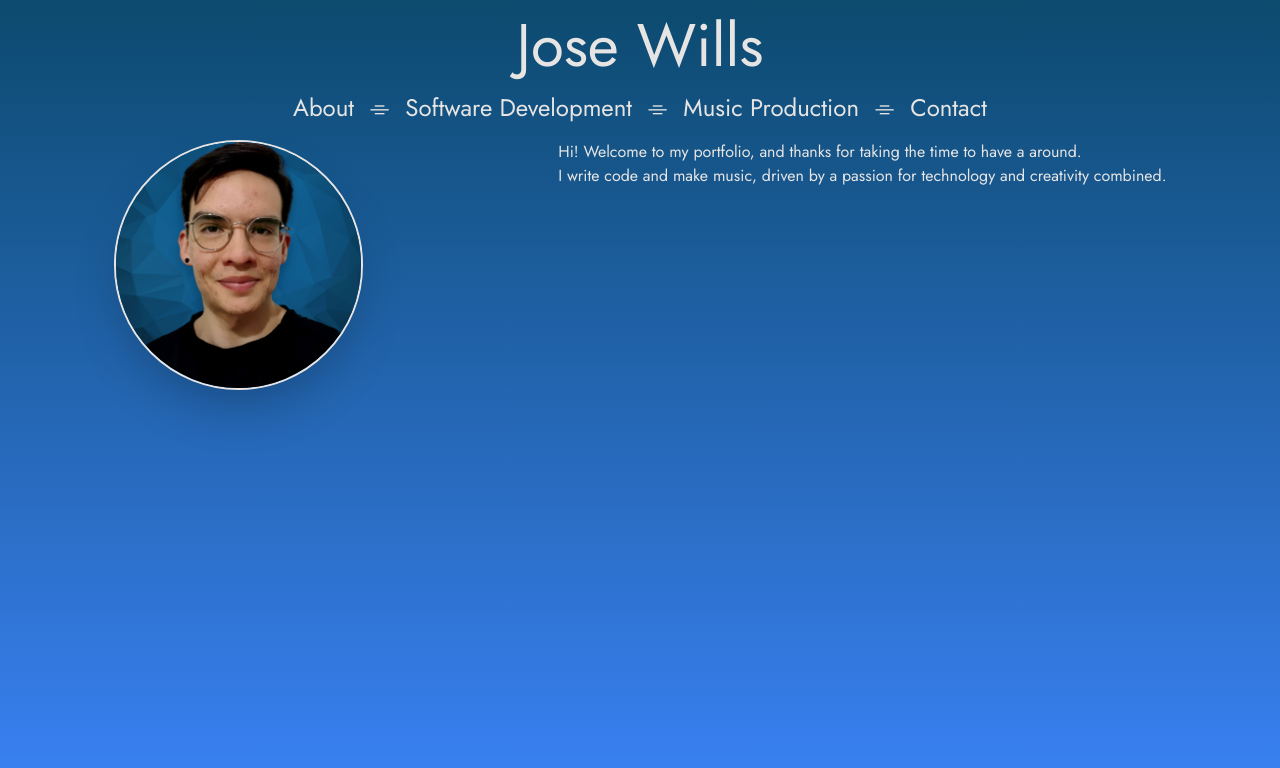
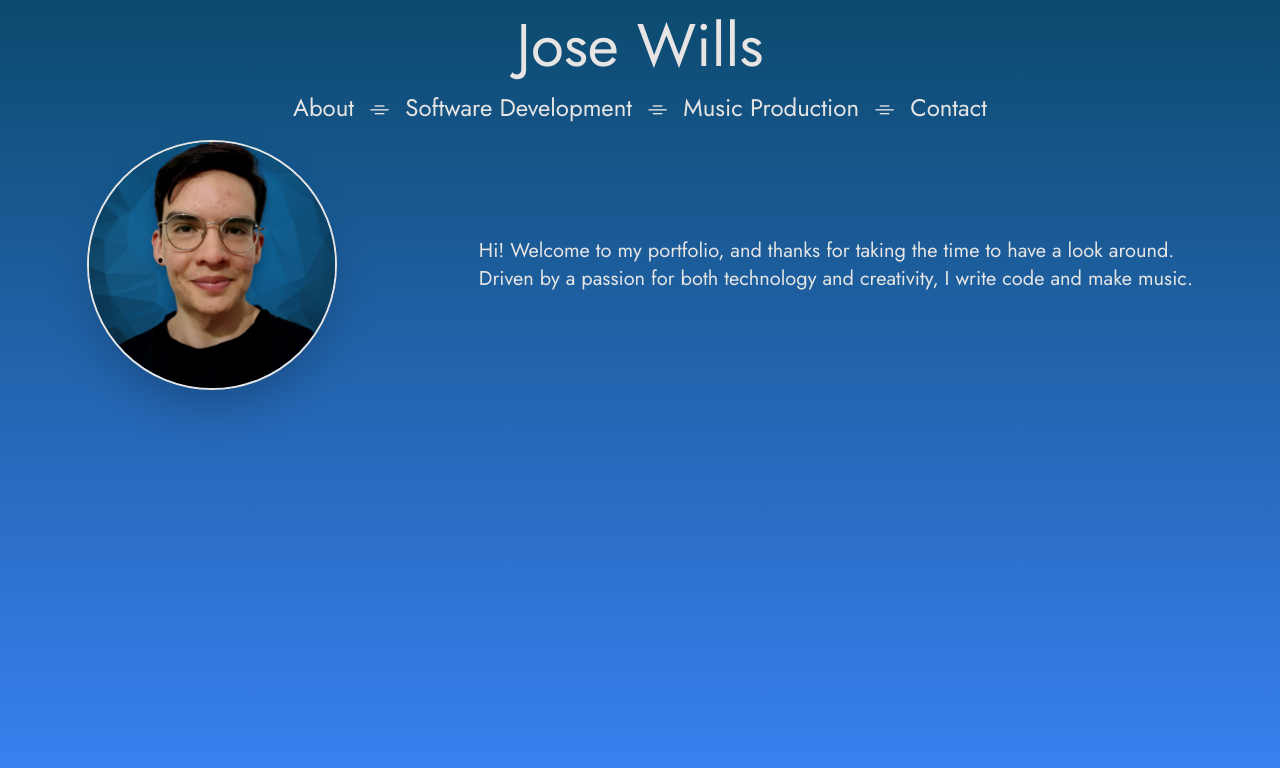
Before and after one commit to josenymad/new-portfolio, a React (Vite) app: page / in a window 1280 px wide. Shown: the top 768 px of the page. Built offline with nearby package versions, Linux system fonts and the light colour scheme.

Commit message:
larger text ofr about section

```diff
--- a/src/components/About.tsx
+++ b/src/components/About.tsx
@@ -9,14 +9,14 @@ const About = () => {
         alt="Portfolio Portrait"
         className="w-1/5 border-solid border-2 border-stone-200 rounded-full shadow-2xl"
       />
-      <article>
+      <article className="self-center text-xl">
         <p>
           Hi! Welcome to my portfolio, and thanks for taking the time to have a
-          around.
+          look around.
         </p>
         <p>
-          I write code and make music, driven by a passion for technology and
-          creativity combined.
+          Driven by a passion for both technology and creativity, I write code
+          and make music.
         </p>
       </article>
     </section>
```
